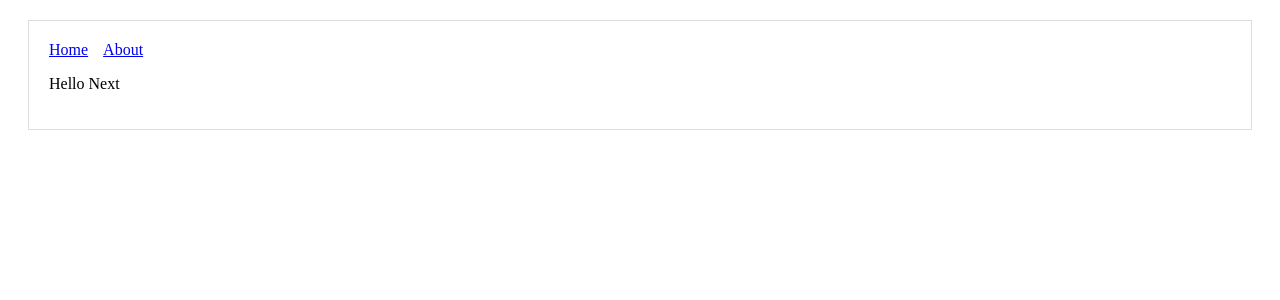
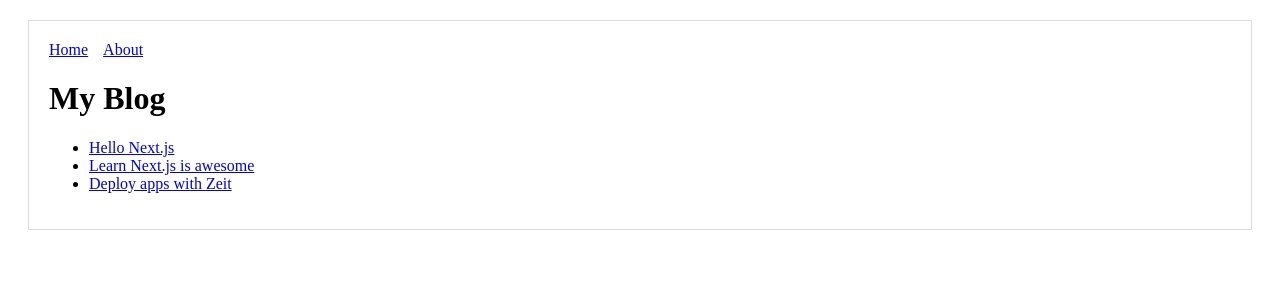
Before and after one commit to construktivist/hello-next, a Next.js app: page / in a window 1280 px wide. Shown: the top 300 px of the page. Built offline with nearby package versions, Linux system fonts and the light colour scheme.

Commit message:
Created dynamic pages via query string.

```diff
--- a/pages/about.js
+++ b/pages/about.js
@@ -1,6 +1,4 @@
-
 // Components
-import Header from "../components/Header"
 import Layout from "../components/MyLayout";
 
 export default function About() {
@@ -9,7 +7,6 @@
             <Layout>
                 <p>This is the About page</p>
             </Layout>
-
         </div>
     );
 }
--- a/pages/index.js
+++ b/pages/index.js
@@ -2,15 +2,36 @@
 import Link from 'next/link';
 
 //Components
-import Header from '../components/Header';
 import Layout from '../components/MyLayout';
 
-export default function Index() {
+const PostLink = props => (
+    <li>
+        <Link href={`/post?title=${props.title}`}>
+            <a>{props.title}</a>
+        </Link>
+    </li>
+);
+
+export default function Blog() {
     return (
-        <div>
-            <Layout>
-                <p>Hello Next</p>
-            </Layout>
-        </div>
+        <Layout>
+            <h1>My Blog</h1>
+            <ul>
+                <PostLink title="Hello Next.js" />
+                <PostLink title="Learn Next.js is awesome" />
+                <PostLink title="Deploy apps with Zeit" />
+            </ul>
+        </Layout>
     );
 }
+
+//BASIC PAGE EXAMPLE
+// export default function Index() {
+//     return (
+//         <div>
+//             <Layout>
+//                 <p>Hello Next</p>
+//             </Layout>
+//         </div>
+//     );
+// }
```
Also changed, not shown: components/Content.js (added, +14 -0 lines), pages/post.js (added, +12 -0 lines).
